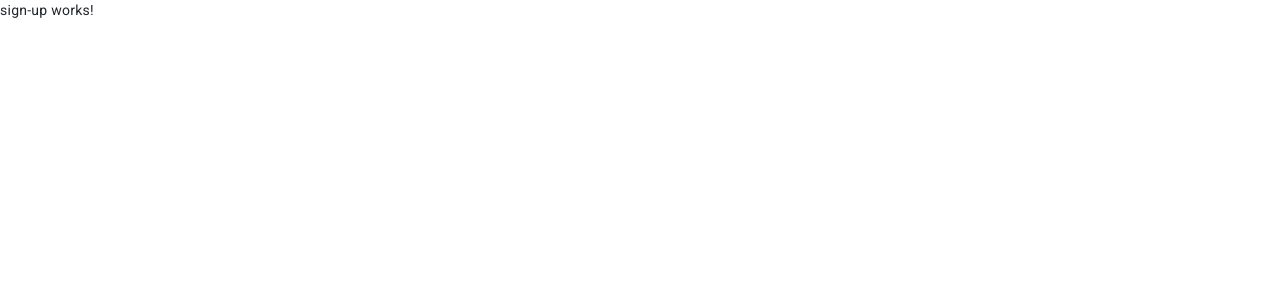
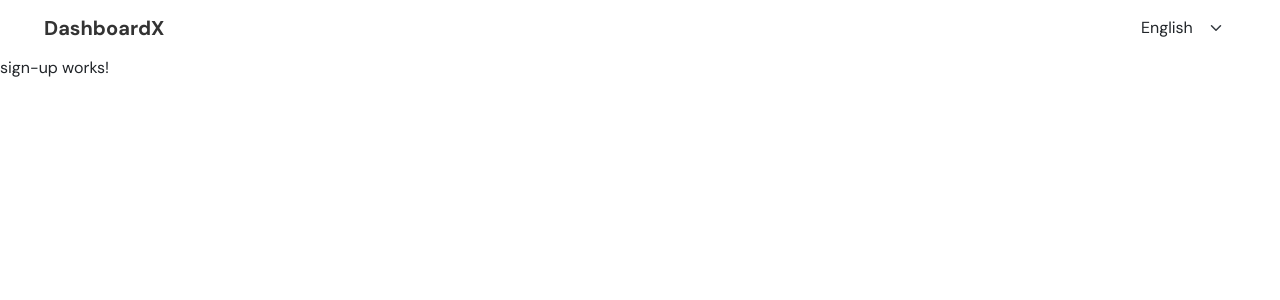
Before and after one commit to Melodious-nub/assessment-project, an Angular app: page /signup in a window 1280 px wide. Shown: the top 300 px of the page. Built offline with nearby package versions, Linux system fonts and the light colour scheme.

Commit message:
updated with fonts

```diff
--- a/src/app/app.component.html
+++ b/src/app/app.component.html
@@ -1 +1,2 @@
+<app-navbar></app-navbar>
 <router-outlet></router-outlet>
--- a/src/app/app.module.ts
+++ b/src/app/app.module.ts
@@ -14,13 +14,15 @@ import { HttpInterceptorInterceptor } from './services/http-interceptor.intercep
 import { LocationStrategy, PathLocationStrategy } from '@angular/common';
 import { FormsModule, ReactiveFormsModule } from '@angular/forms';
 import { NgbModule } from '@ng-bootstrap/ng-bootstrap';
+import { NavbarComponent } from './pages/navbar/navbar.component';
 
 @NgModule({
   declarations: [
     AppComponent,
     LoginComponent,
     SignUpComponent,
-    NotFoundComponent
+    NotFoundComponent,
+    NavbarComponent
   ],
   imports: [
     BrowserModule,
--- a/src/app/pages/auth/login/login.component.html
+++ b/src/app/pages/auth/login/login.component.html
@@ -1 +1 @@
-<p>login works!</p>
+<p style="height: 2000px;">login works!</p>
--- a/src/app/pages/auth/login/login.component.ts
+++ b/src/app/pages/auth/login/login.component.ts
@@ -16,6 +16,15 @@ export class LoginComponent implements OnInit {
   constructor(private data: DataService, private router: Router) { }
 
   ngOnInit(): void {
+  }
+
+  passwordVisible = false;
+  password: string = '';
+
+  togglePasswordVisibility(): void {
+    this.passwordVisible = !this.passwordVisible;
+    let passwordInput = document.getElementById('Password') as HTMLInputElement;
+    passwordInput.type = this.passwordVisible ? 'text' : 'password';
   }
 
   onLogin(form: NgForm) {
--- /dev/null
+++ b/src/app/pages/navbar/navbar.component.css
@@ -0,0 +1,19 @@
+.navbar {
+    transition: background-color 0.3s ease;
+    background-color: transparent; /* Transparent initially */
+}
+
+.navbar.scrolled {
+    background-color: rgba(255, 255, 255, 0.9); /* Background color on scroll */
+    box-shadow: 0 2px 4px rgba(0, 0, 0, 0.1);
+}
+
+.navbar-brand {
+    font-weight: bold;
+    color: #333;
+}
+
+.form-select {
+    border: none;
+    background-color: transparent;
+}
--- /dev/null
+++ b/src/app/pages/navbar/navbar.component.html
@@ -0,0 +1,12 @@
+<nav class="navbar navbar-expand-lg sticky-top" [ngClass]="{ 'scrolled': isScrolled }">
+    <div class="container-fluid">
+      <a class="navbar-brand" href="#">DashboardX</a>
+      <div class="ms-auto">
+        <select class="form-select w-auto" aria-label="Language select">
+          <option value="en">English</option>
+          <option value="es">Spanish</option>
+          <option value="fr">French</option>
+        </select>
+      </div>
+    </div>
+</nav>
--- /dev/null
+++ b/src/app/pages/navbar/navbar.component.ts
@@ -0,0 +1,16 @@
+import { Component, HostListener } from '@angular/core';
+
+@Component({
+  selector: 'app-navbar',
+  templateUrl: './navbar.component.html',
+  styleUrl: './navbar.component.css'
+})
+export class NavbarComponent {
+  isScrolled = false;
+
+  @HostListener('window:scroll', [])
+  onWindowScroll() {
+    this.isScrolled = window.scrollY > 20; // Adjust scroll distance as needed
+  }
+
+}
--- a/src/index.html
+++ b/src/index.html
@@ -6,6 +6,7 @@
   <base href="/">
   <meta name="viewport" content="width=device-width, initial-scale=1">
   <link rel="icon" type="image/x-icon" href="favicon.ico">
+
   <!-- bootstrap -->
   <link href="https://cdn.jsdelivr.net/npm/bootstrap@5.3.3/dist/css/bootstrap.min.css" rel="stylesheet" integrity="sha384-QWTKZyjpPEjISv5WaRU9OFeRpok6YctnYmDr5pNlyT2bRjXh0JMhjY6hW+ALEwIH" crossorigin="anonymous">
   <script src="https://cdn.jsdelivr.net/npm/bootstrap@5.3.3/dist/js/bootstrap.bundle.min.js" integrity="sha384-YvpcrYf0tY3lHB60NNkmXc5s9fDVZLESaAA55NDzOxhy9GkcIdslK1eN7N6jIeHz" crossorigin="anonymous"></script>
@@ -16,7 +17,7 @@
   <link href="https://fonts.googleapis.com/icon?family=Material+Icons" rel="stylesheet">
 </head>
 
-<body class="mat-typography">
+<body>
   <app-root></app-root>
 </body>
 </html>
--- a/src/styles.css
+++ b/src/styles.css
@@ -1,4 +1,12 @@
 /* You can add global styles to this file, and also import other style files */
+@import url('https://fonts.googleapis.com/css2?family=DM+Sans:wght@400;500;700&display=swap');
 
-html, body { height: 100%; }
-body { margin: 0; font-family: Roboto, "Helvetica Neue", sans-serif; }
+html, body {
+    height: 100%;
+    margin: 0;
+    font-family: 'DM Sans', sans-serif;
+}
+
+.container-fluid {
+    width: 95%;
+}
```
Also changed, not shown: 1 other file (tests, documents, lock files or other folders).
